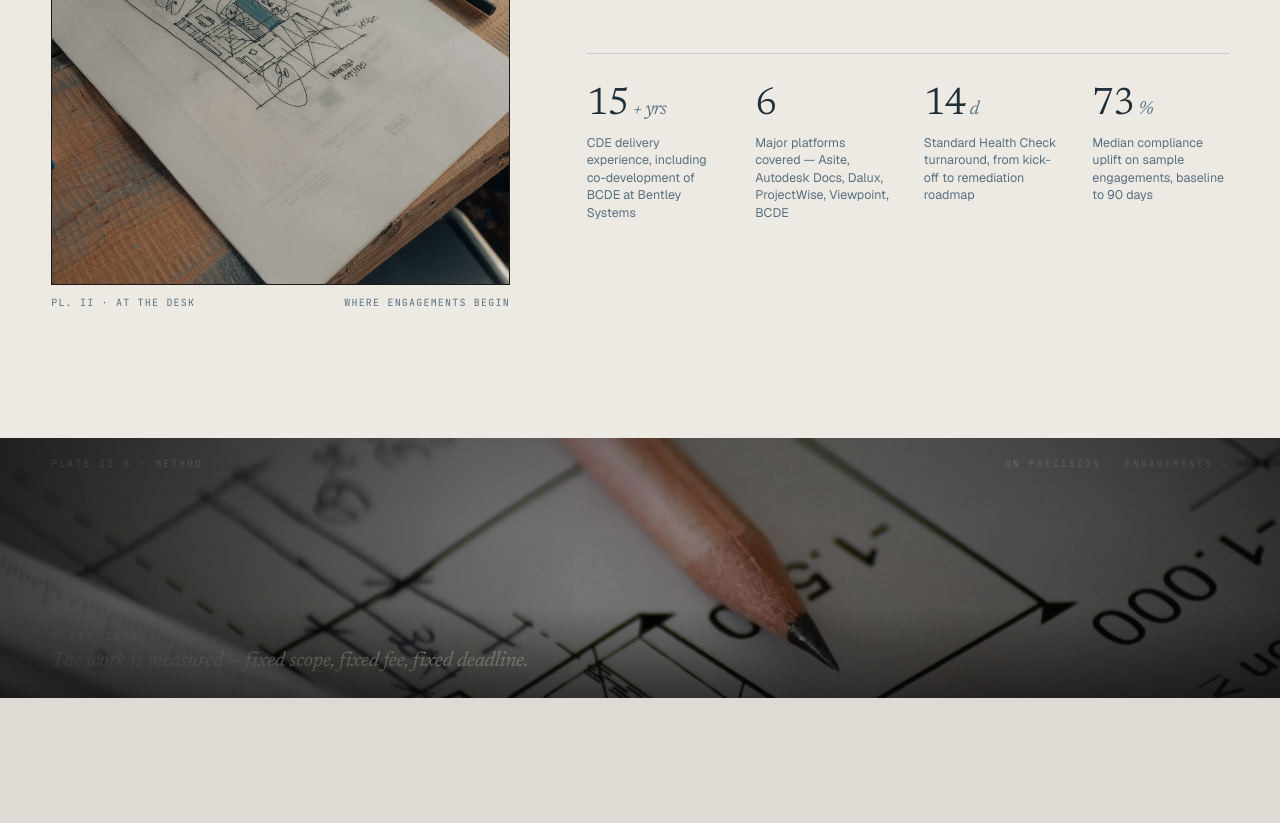
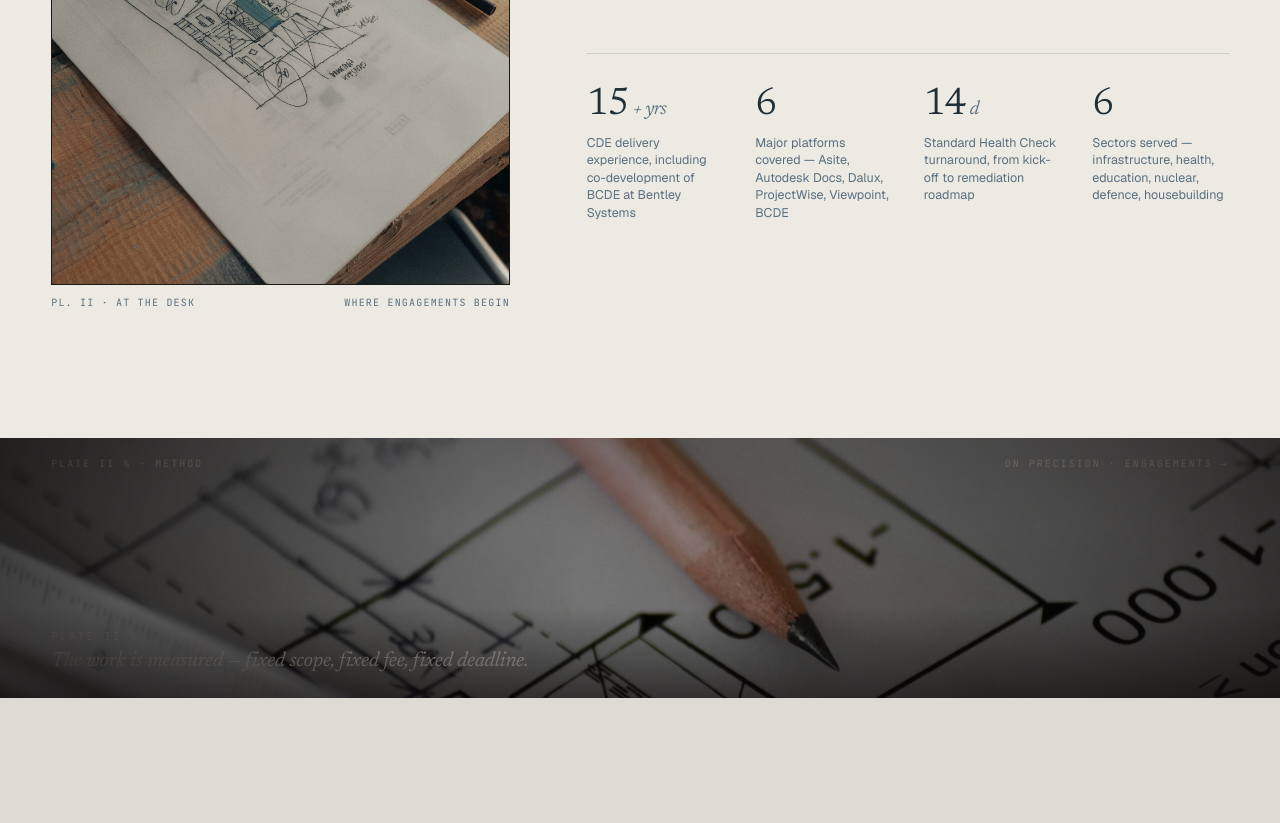
Before and after one commit to sylfaen-advisory/sylfaen-advisory-website, an Astro site: page / in a window 1280 px wide. Shown: the part 1909-2732 px from the top of the page. Built offline with nearby package versions, Linux system fonts and the light colour scheme; Astro itself is replaced by a stand-in of ours.

Commit message:
Swap homepage stat tile: 73% compliance uplift -> 6-sector list
The "73% median compliance uplift" figure was unsubstantiated. Replace
it with a factual six-sector list matching the other stat tiles' pattern
(headline figure + short label).

Co-Authored-By: Claude Sonnet 5 <noreply@anthropic.com>

```diff
--- a/src/components/Practice.astro
+++ b/src/components/Practice.astro
@@ -69,8 +69,8 @@
             <div class="k">Standard Health Check turnaround, from kick-off to remediation roadmap</div>
           </div>
           <div class="practice-stat">
-            <div class="v">73<span class="suffix">%</span></div>
-            <div class="k">Median compliance uplift on sample engagements, baseline to 90 days</div>
+            <div class="v">6</div>
+            <div class="k">Sectors served &mdash; infrastructure, health, education, nuclear, defence, housebuilding</div>
           </div>
         </div>
       </div>
```
